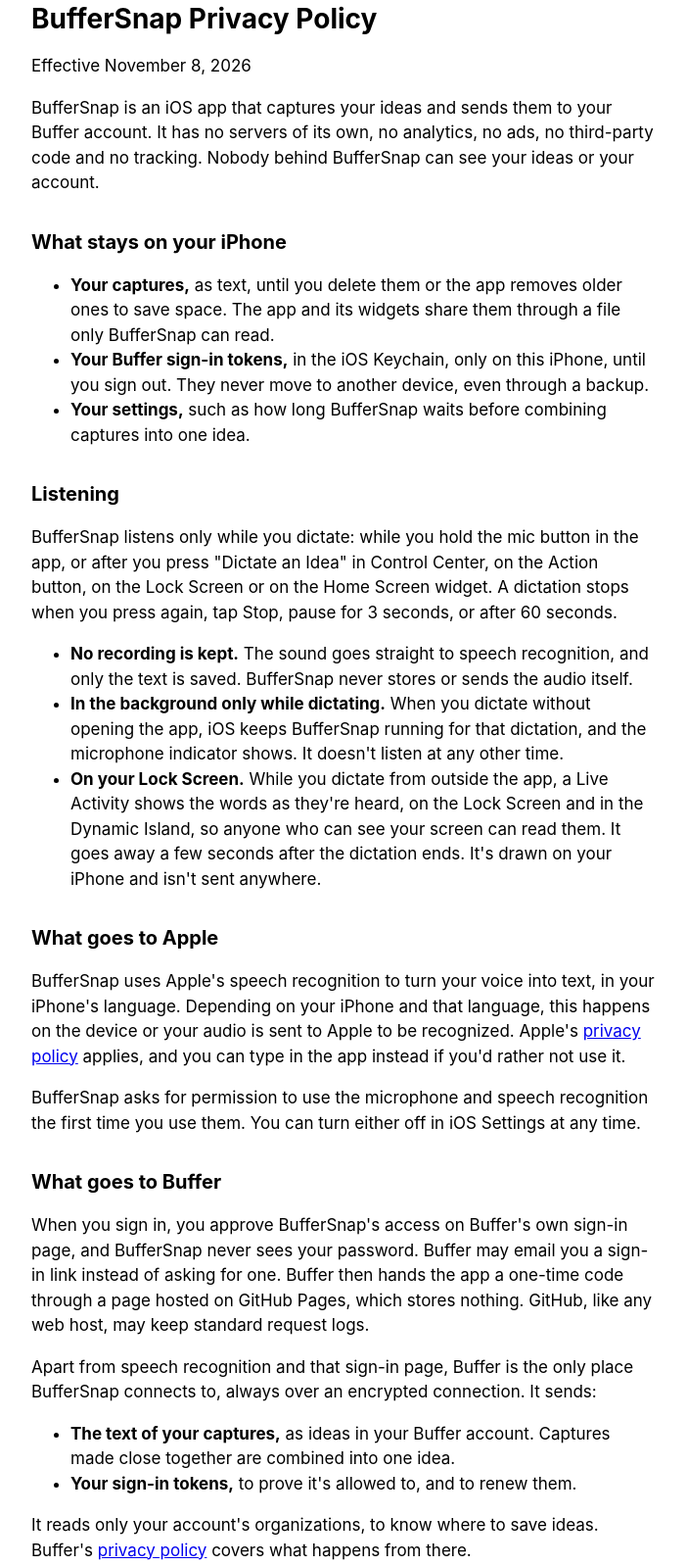
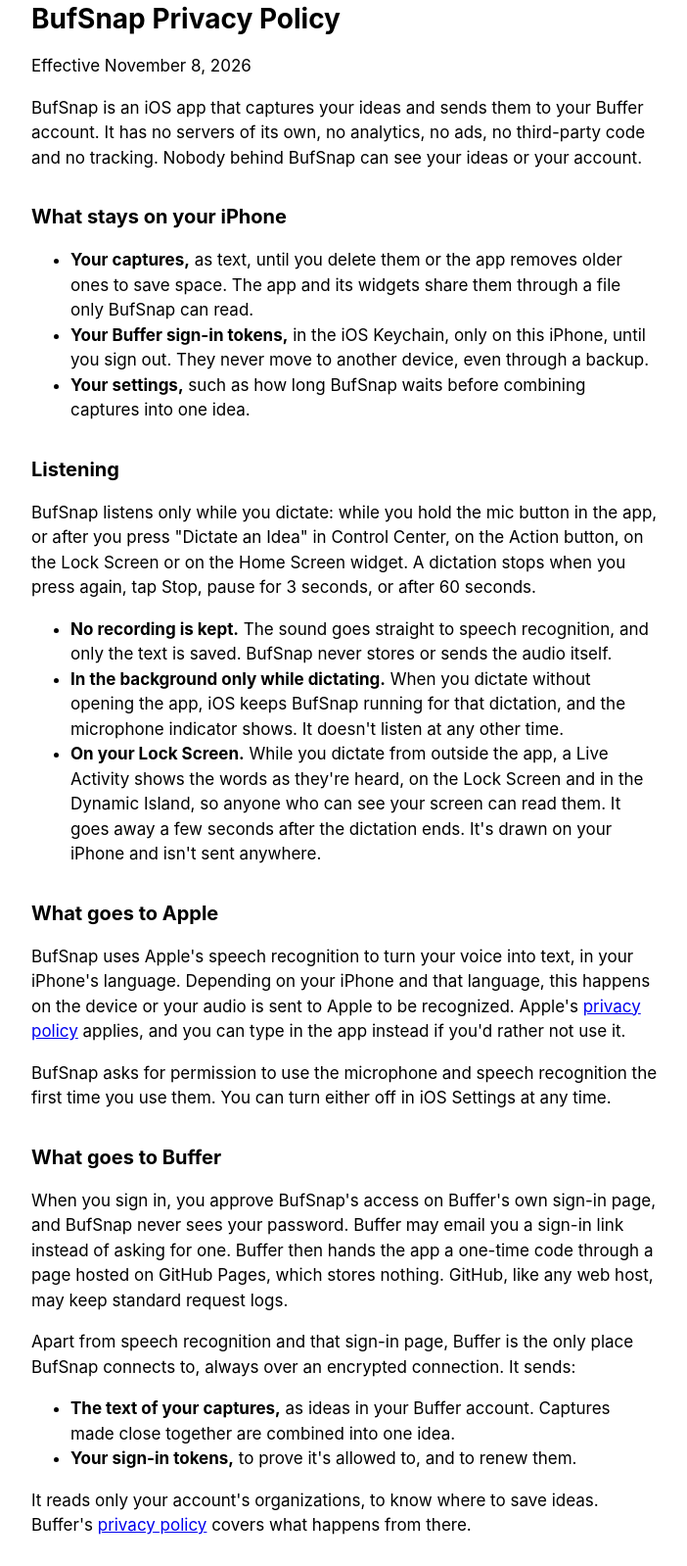
Before and after one commit to southp/buffer-snap, a plain HTML site: page site/privacy/index.html in a window 1280 px wide. Shown: the part 48-1646 px from the top of the page at 98% size, without its empty margins (288-990 px from the left). Drawn offline with Linux system fonts and the light colour scheme.

Commit message:
Docs: Use BufSnap in the App Store listing and public pages
- Renames the listing, review notes, age rating, and the privacy and support pages
- Replaces the listing's warning with the decision and its risk

Co-Authored-By: Claude Opus 5.5 <noreply@anthropic.com>

```diff
--- a/site/privacy/index.html
+++ b/site/privacy/index.html
@@ -3,7 +3,7 @@
 <head>
 <meta charset="utf-8">
 <meta name="viewport" content="width=device-width, initial-scale=1">
-<title>BufferSnap Privacy Policy</title>
+<title>BufSnap Privacy Policy</title>
 <style>
   :root { color-scheme: light dark; }
   body { font: 17px/1.5 -apple-system, system-ui, sans-serif; margin: 0 auto; max-width: 640px; padding: 32px 16px 64px; }
@@ -12,32 +12,32 @@
 </style>
 </head>
 <body>
-<h1>BufferSnap Privacy Policy</h1>
+<h1>BufSnap Privacy Policy</h1>
 <p>Effective November 8, 2026</p>
-<p>BufferSnap is an iOS app that captures your ideas and sends them to your Buffer account. It has no servers of its own, no analytics, no ads, no third-party code and no tracking. Nobody behind BufferSnap can see your ideas or your account.</p>
+<p>BufSnap is an iOS app that captures your ideas and sends them to your Buffer account. It has no servers of its own, no analytics, no ads, no third-party code and no tracking. Nobody behind BufSnap can see your ideas or your account.</p>
 
 <h2>What stays on your iPhone</h2>
 <ul>
-  <li><strong>Your captures,</strong> as text, until you delete them or the app removes older ones to save space. The app and its widgets share them through a file only BufferSnap can read.</li>
+  <li><strong>Your captures,</strong> as text, until you delete them or the app removes older ones to save space. The app and its widgets share them through a file only BufSnap can read.</li>
   <li><strong>Your Buffer sign-in tokens,</strong> in the iOS Keychain, only on this iPhone, until you sign out. They never move to another device, even through a backup.</li>
-  <li><strong>Your settings,</strong> such as how long BufferSnap waits before combining captures into one idea.</li>
+  <li><strong>Your settings,</strong> such as how long BufSnap waits before combining captures into one idea.</li>
 </ul>
 
 <h2>Listening</h2>
-<p>BufferSnap listens only while you dictate: while you hold the mic button in the app, or after you press "Dictate an Idea" in Control Center, on the Action button, on the Lock Screen or on the Home Screen widget. A dictation stops when you press again, tap Stop, pause for 3 seconds, or after 60 seconds.</p>
+<p>BufSnap listens only while you dictate: while you hold the mic button in the app, or after you press "Dictate an Idea" in Control Center, on the Action button, on the Lock Screen or on the Home Screen widget. A dictation stops when you press again, tap Stop, pause for 3 seconds, or after 60 seconds.</p>
 <ul>
-  <li><strong>No recording is kept.</strong> The sound goes straight to speech recognition, and only the text is saved. BufferSnap never stores or sends the audio itself.</li>
-  <li><strong>In the background only while dictating.</strong> When you dictate without opening the app, iOS keeps BufferSnap running for that dictation, and the microphone indicator shows. It doesn't listen at any other time.</li>
+  <li><strong>No recording is kept.</strong> The sound goes straight to speech recognition, and only the text is saved. BufSnap never stores or sends the audio itself.</li>
+  <li><strong>In the background only while dictating.</strong> When you dictate without opening the app, iOS keeps BufSnap running for that dictation, and the microphone indicator shows. It doesn't listen at any other time.</li>
   <li><strong>On your Lock Screen.</strong> While you dictate from outside the app, a Live Activity shows the words as they're heard, on the Lock Screen and in the Dynamic Island, so anyone who can see your screen can read them. It goes away a few seconds after the dictation ends. It's drawn on your iPhone and isn't sent anywhere.</li>
 </ul>
 
 <h2>What goes to Apple</h2>
-<p>BufferSnap uses Apple's speech recognition to turn your voice into text, in your iPhone's language. Depending on your iPhone and that language, this happens on the device or your audio is sent to Apple to be recognized. Apple's <a href="https://www.apple.com/legal/privacy/">privacy policy</a> applies, and you can type in the app instead if you'd rather not use it.</p>
-<p>BufferSnap asks for permission to use the microphone and speech recognition the first time you use them. You can turn either off in iOS Settings at any time.</p>
+<p>BufSnap uses Apple's speech recognition to turn your voice into text, in your iPhone's language. Depending on your iPhone and that language, this happens on the device or your audio is sent to Apple to be recognized. Apple's <a href="https://www.apple.com/legal/privacy/">privacy policy</a> applies, and you can type in the app instead if you'd rather not use it.</p>
+<p>BufSnap asks for permission to use the microphone and speech recognition the first time you use them. You can turn either off in iOS Settings at any time.</p>
 
 <h2>What goes to Buffer</h2>
-<p>When you sign in, you approve BufferSnap's access on Buffer's own sign-in page, and BufferSnap never sees your password. Buffer may email you a sign-in link instead of asking for one. Buffer then hands the app a one-time code through a page hosted on GitHub Pages, which stores nothing. GitHub, like any web host, may keep standard request logs.</p>
-<p>Apart from speech recognition and that sign-in page, Buffer is the only place BufferSnap connects to, always over an encrypted connection. It sends:</p>
+<p>When you sign in, you approve BufSnap's access on Buffer's own sign-in page, and BufSnap never sees your password. Buffer may email you a sign-in link instead of asking for one. Buffer then hands the app a one-time code through a page hosted on GitHub Pages, which stores nothing. GitHub, like any web host, may keep standard request logs.</p>
+<p>Apart from speech recognition and that sign-in page, Buffer is the only place BufSnap connects to, always over an encrypted connection. It sends:</p>
 <ul>
   <li><strong>The text of your captures,</strong> as ideas in your Buffer account. Captures made close together are combined into one idea.</li>
   <li><strong>Your sign-in tokens,</strong> to prove it's allowed to, and to renew them.</li>
@@ -45,7 +45,7 @@
 <p>It reads only your account's organizations, to know where to save ideas. Buffer's <a href="https://buffer.com/legal#privacy-policy">privacy policy</a> covers what happens from there.</p>
 
 <h2>No tracking</h2>
-<p>BufferSnap doesn't track you across apps or websites, doesn't use advertising identifiers, doesn't collect analytics or crash reports of its own, and doesn't sell or share your data with anyone. iOS may send crash reports to Apple if you've allowed that in Settings.</p>
+<p>BufSnap doesn't track you across apps or websites, doesn't use advertising identifiers, doesn't collect analytics or crash reports of its own, and doesn't sell or share your data with anyone. iOS may send crash reports to Apple if you've allowed that in Settings.</p>
 
 <h2>Deleting your data</h2>
 <ul>
@@ -55,7 +55,7 @@
 </ul>
 
 <h2>Children</h2>
-<p>BufferSnap isn't directed at children under 13.</p>
+<p>BufSnap isn't directed at children under 13.</p>
 
 <h2>Changes</h2>
 <p>If this policy changes, the new version will be posted here with a new date. Its history is <a href="https://github.com/southp/buffer-snap/commits/main/site/privacy/index.html">public</a>.</p>
```
Also changed, not shown: site/support/index.html (+7 -7 lines), 3 other files.
